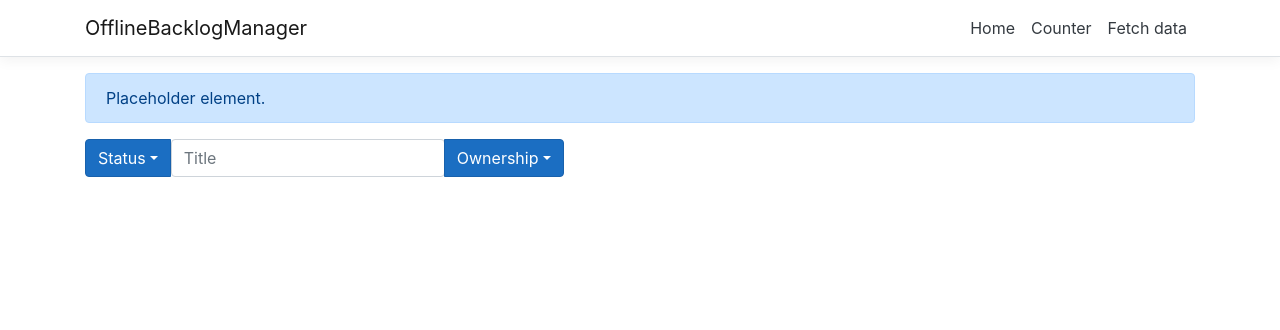
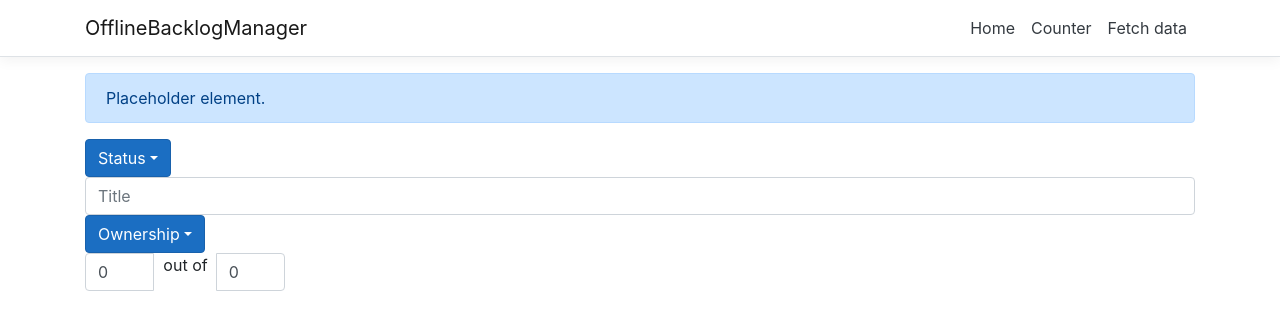
Before and after one commit to sxsg430/OfflineBacklogManager, a React (Create React App) app in the folder ClientApp/: page /add in a window 1280 px wide. Shown: the top 330 px of the page. Built offline with nearby package versions, Linux system fonts and the light colour scheme.

Commit message:
Initial Achievement UI

```diff
--- a/ClientApp/src/components/AddNew.js
+++ b/ClientApp/src/components/AddNew.js
@@ -3,6 +3,7 @@ import { Alert, Input, ButtonGroup } from 'reactstrap';
 import StatusDropdown from './ui_components/StatusDropdown';
 import GameTitle from './ui_components/GameTitle';
 import OwnershipDropdown from './ui_components/OwnershipDropdown';
+import Achievement from './ui_components/Achievement';
 
 export class AddNew extends Component {
     static displayName = AddNew.name;
@@ -13,7 +14,9 @@ export class AddNew extends Component {
         this.state = {
             currentStatus: 'Status',
             currentTitle: '',
-            currentOwnership: 'Ownership'
+            currentOwnership: 'Ownership',
+            currentAchievement: 0,
+            currentAchievementMax: 0
         }
 
     }
@@ -33,17 +36,27 @@ export class AddNew extends Component {
         this.setState({ currentOwnership: internalVal });
     }
 
+    updateAchievement1 = (value) => {
+        let internalVal = value;
+        this.setState({ currentAchievement: internalVal });
+    }
+
+    updateAchievement2 = (value) => {
+        let internalVal = value;
+        this.setState({ currentAchievementMax: internalVal });
+    }
+
     render() {
         return (
             <main>
                 <Alert color="primary">
                     Placeholder element.
                 </Alert>
-                <ButtonGroup>
-                    <StatusDropdown updateState={this.updateStatus} />
-                    <GameTitle updateState={this.updateTitle} />
-                    <OwnershipDropdown updateState={this.updateOwnership} />
-                </ButtonGroup>
+                <StatusDropdown updateState={this.updateStatus} />
+                <GameTitle updateState={this.updateTitle} />
+                <OwnershipDropdown updateState={this.updateOwnership} />
+                <br />
+                <Achievement updateState={this.updateAchievement1} updateState2={this.updateAchievement2} />
             </main>
             )
     }
--- /dev/null
+++ b/ClientApp/src/components/ui_components/Achievement.js
@@ -0,0 +1,46 @@
+import React, { Component } from 'react';
+import { Input, InputGroup } from 'reactstrap';
+
+class Achievement extends Component {
+
+    constructor(props) {
+        super(props);
+
+        this.state = {
+            Open: false,
+            currValue: 0,
+            currValue2: 0
+        }
+    }
+
+    updateSelection = (val) => {
+        // Get Inner Text of the element provided and update local and parent state.
+        this.setState({ currValue: val.target.value });
+        this.props.updateState(val.target.value);
+    }
+
+    updateSelection2 = (val) => {
+        // Get Inner Text of the element provided and update local and parent state.
+        this.setState({ currValue2: val.target.value });
+        this.props.updateState2(val.target.value);
+    }
+
+    textValue = () => {
+        // If the dropdown is loaded from the edit page, show the default value from the parent (the existing status from the game being edited). Otherwise, use the internal default value.
+        if (this.props.edit === 1) {
+            return this.props.currentValue;
+        } else {
+            return this.state.currValue;
+        }
+    }
+
+    render() {
+        return (
+            <InputGroup style={{ width: "200px" }}>
+                <Input type="text" id="gametitle" name="title" value={this.state.currValue} onChange={this.updateSelection}></Input>&nbsp;&nbsp;out of&nbsp;&nbsp;<Input type="text" id="gametitle" name="title" value={this.state.currValue2} onChange={this.updateSelection2}></Input>
+            </InputGroup>
+        )
+    }
+}
+
+export default Achievement;
```
